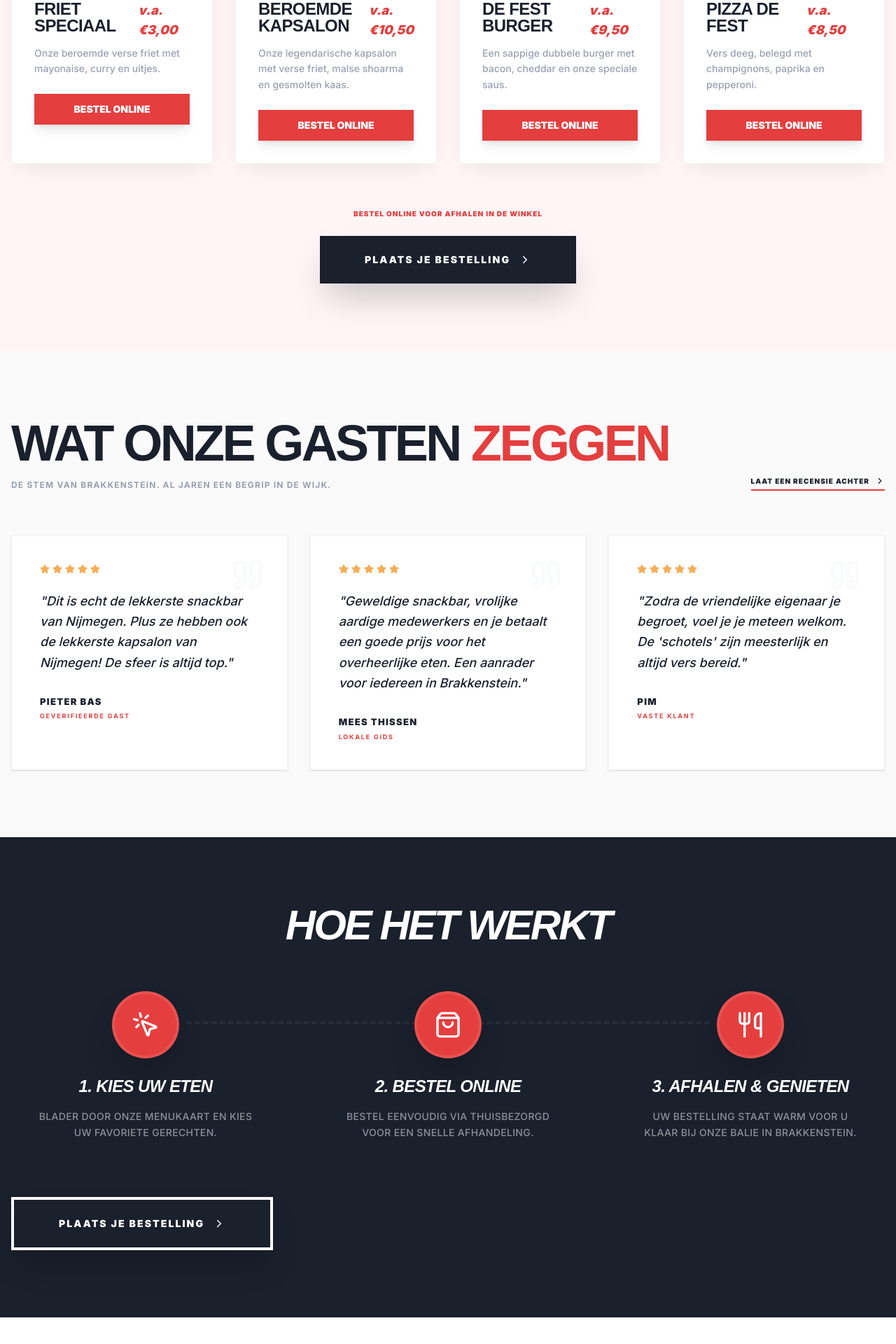
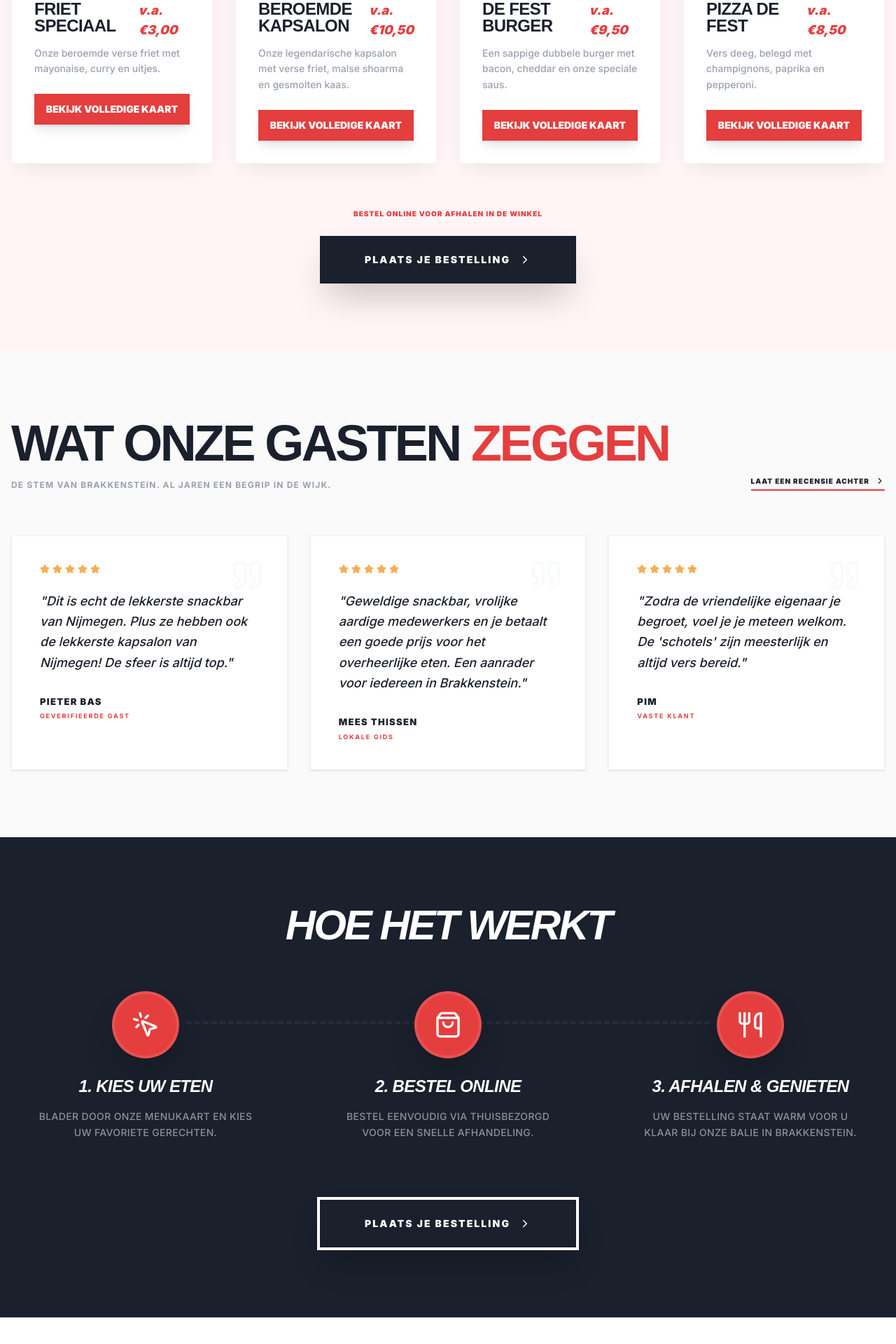
Before and after one commit to maximetdoucet-glitch/Cafeteria-De-Fest, a Next.js app: page / in a window 1280 px wide. Shown: the part 1311-3231 px from the top of the page at 70% size. Built offline with nearby package versions, Linux system fonts and the light colour scheme.

Commit message:
feat: desktop UI optimizations and CTA updates

```diff
--- a/src/components/sections/Menu.tsx
+++ b/src/components/sections/Menu.tsx
@@ -1,6 +1,7 @@
 "use client";
 
 import React from "react";
+import Link from "next/link";
 import Image from "next/image";
 import { Flame, ChevronRight } from "lucide-react";
 import { useLanguage } from "@/context/LanguageContext";
@@ -86,10 +87,16 @@ export default function Menu() {
                 </p>
                 <button
                   onClick={openOrder}
-                  className="w-full bg-brand-red py-3 text-white font-black uppercase text-center text-sm shadow-lg hover:bg-brand-charcoal transition-all cursor-pointer"
+                  className="md:hidden w-full bg-brand-red py-3 text-white font-black uppercase text-center text-sm shadow-lg hover:bg-brand-charcoal transition-all cursor-pointer"
                 >
                   {t('nav.order')}
                 </button>
+                <Link
+                  href="/menu"
+                  className="hidden md:block w-full bg-brand-red py-3 text-white font-black uppercase text-center text-sm shadow-lg hover:bg-brand-charcoal transition-all cursor-pointer"
+                >
+                  {t('menu.cta.full')}
+                </Link>
               </div>
             </div>
           ))}
--- a/src/components/sections/PickupProcess.tsx
+++ b/src/components/sections/PickupProcess.tsx
@@ -49,7 +49,7 @@ export default function PickupProcess() {
           ))}
         </div>
 
-        <div className="mt-12 md:mt-20">
+        <div className="mt-12 md:mt-20 md:flex md:justify-center">
            <button
             onClick={openOrder}
             className="w-full md:w-auto flex justify-center items-center gap-3 px-6 py-4 md:px-16 md:py-6 border-4 border-white text-white font-black uppercase tracking-[0.15em] text-sm hover:bg-brand-red hover:border-brand-red transition-all shadow-2xl group cursor-pointer"
--- a/src/i18n/translations.ts
+++ b/src/i18n/translations.ts
@@ -25,6 +25,7 @@ export const translations = {
     'menu.empty_search': 'Geen gerechten gevonden.',
     'section.highlights.badge': 'Favoriet',
     'section.order.info': 'Bestel online voor afhalen in de winkel',
+    'menu.cta.full': 'Bekijk volledige kaart',
 
     // Pickup Process
     'pickup.title': 'HOE HET WERKT',
@@ -257,6 +258,7 @@ export const translations = {
     'menu.empty_search': 'No items found.',
     'section.highlights.badge': 'Favorite',
     'section.order.info': 'Order online for pickup in the shop',
+    'menu.cta.full': 'Look at full menu',
 
     // Pickup Process
     'pickup.title': 'HOW IT WORKS',
@@ -489,6 +491,7 @@ export const translations = {
     'menu.empty_search': 'Keine Einträge gefunden.',
     'section.highlights.badge': 'Favorit',
     'section.order.info': 'Online bestellen zur Abholung im Laden',
+    'menu.cta.full': 'Vollständige Karte ansehen',
 
     // Pickup Process
     'pickup.title': 'SO FUNKTIONIERT ES',
```
Also changed, not shown: src/app/order/page.tsx (+4 -8 lines).
